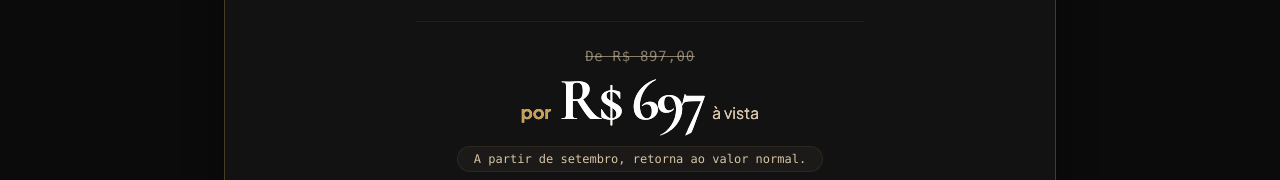
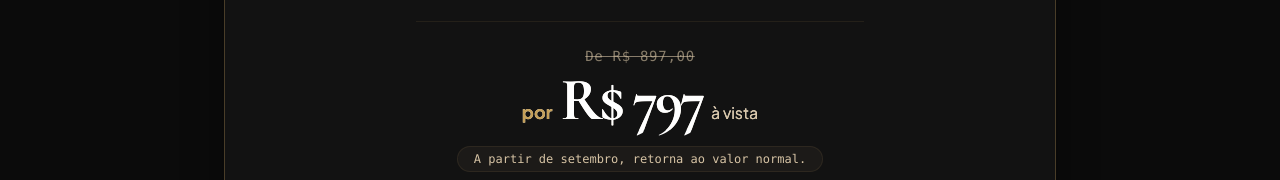
Before and after one commit to marcialeandra832-cmyk/P-gina-de-vendas-vitrine-premium, a React (Vite) app: page / in a window 1280 px wide. Shown: the part 724-904 px from the top of the page. Built offline with nearby package versions, Linux system fonts and the light colour scheme.

Commit message:
fix: update pricing to R$ 797
Adjust the promotional price for the digital presence service to reflect the current offer.

```diff
--- a/src/App.tsx
+++ b/src/App.tsx
@@ -96,7 +96,7 @@ export default function App() {
               <div className="flex items-baseline gap-1 bg-gradient-to-b from-white to-brand-nude-beige bg-clip-text text-transparent">
                 <span className="text-lg font-bold text-brand-gold mr-1">por</span>
                 <span className="text-5xl sm:text-6xl font-black tracking-tighter text-white font-serif">
-                  R$ 697
+                  R$ 797
                 </span>
                 <span className="text-base text-brand-nude-taupe font-sans ml-1">à vista</span>
               </div>
```
